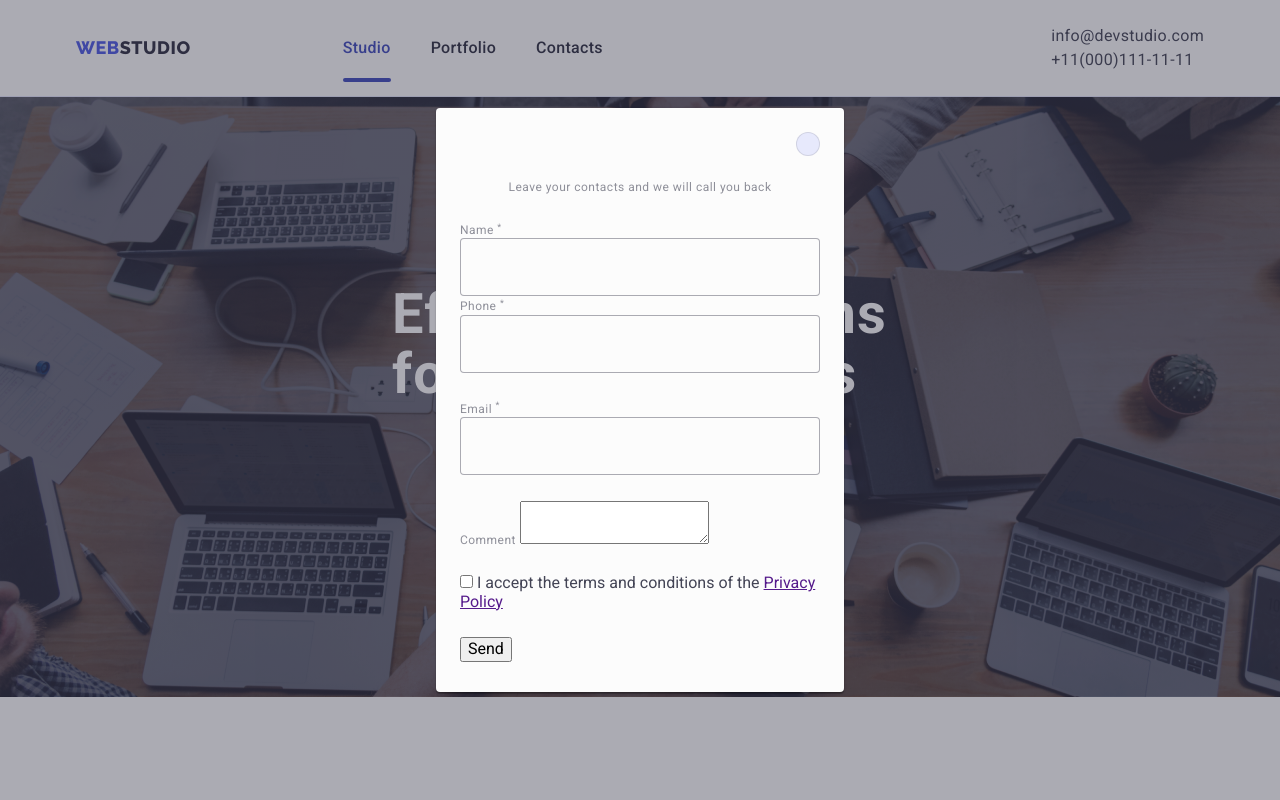
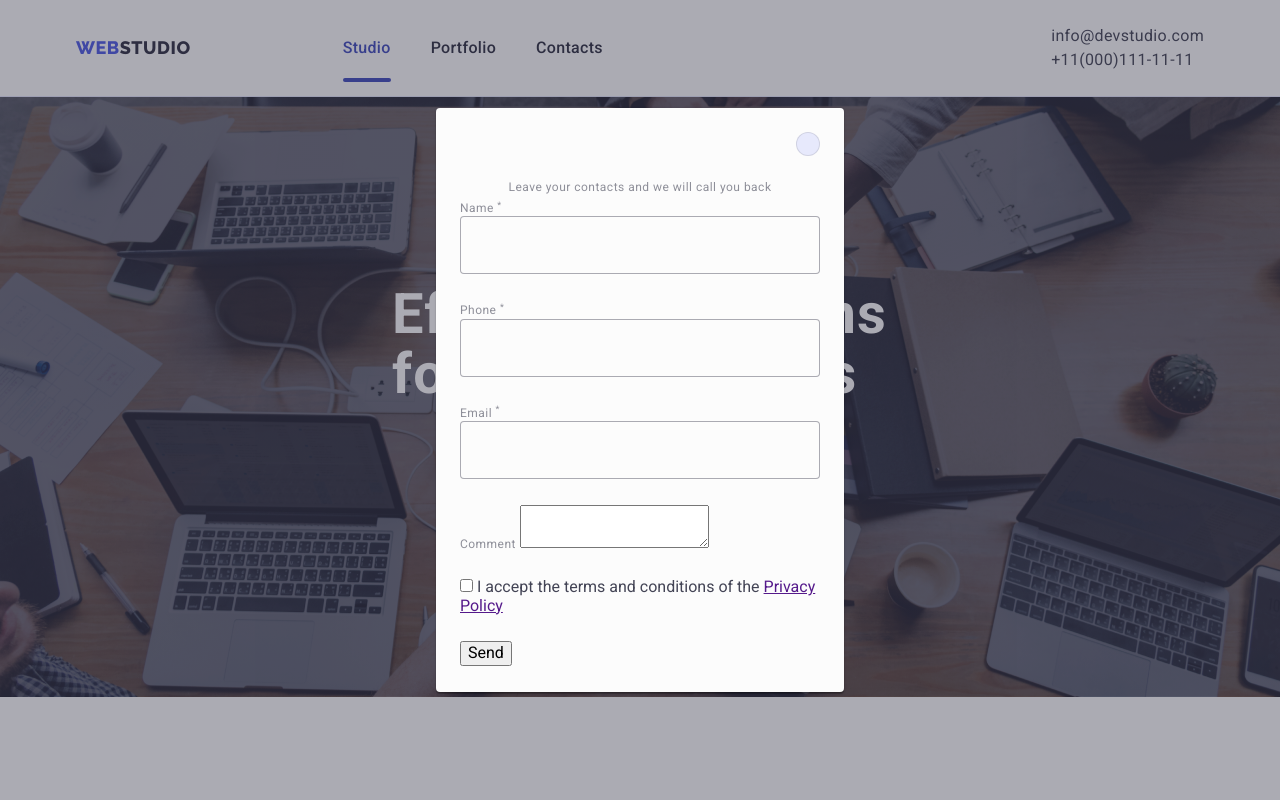
Before and after one commit to denis122121/hw6, a plain HTML site: page index.html in a window 1280 px wide. Both pictures are taken after a click on the button "Order Service". Shown: the top 800 px of the page. Drawn offline with nearby package versions, Linux system fonts and the light colour scheme.

Commit message:
Update index.html

```diff
--- a/index.html
+++ b/index.html
@@ -442,7 +442,7 @@
           <p class="review-form-description">
             Leave your contacts and we will call you back
           </p>
-          <label class="review-form-field"></label>
+          <label class="review-form-field">
             <span class="review-form-description">Name <sup>*</sup></span>
             <input
               class="review-form-input"
@@ -452,7 +452,7 @@
               pattern="[a-zA-Za-яА-ЯіІїЇєЄгГ']+"
               title="Oleksii"
             />
-            <svg class="reviev-form-field-icon"  width="18" height="24">
+            <svg class="reviev-form-field-icon" width="18" height="24">
               <use href="./images/sprite.svg#icon-person"></use>
             </svg>
           </label>
@@ -479,11 +479,10 @@
                 name="user_email"
                 required
               />
-            <svg class="reviev-form-field-icon"  width="18" height="24">
+              <svg class="reviev-form-field-icon" width="18" height="24">
                 <use href="./images/sprite.svg#icon-email-black"></use>
               </svg>
             </span>
-
           </label>
           <label class="review-form-field"
             ><span class="review-form-description">Comment</span>
```
Lines whose indentation alone changed are shown as unchanged.
